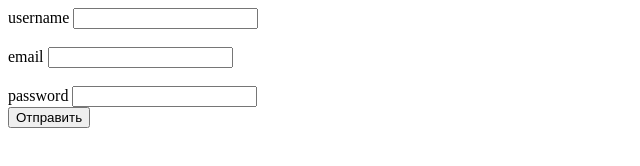
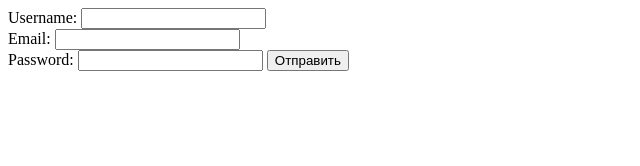
Before and after one commit to bekkii48/test-sites, a plain HTML site: page PassmanGenerator2.html in a window 1280 px wide. Shown: the whole page, without its empty margins (0-640 px from the left). Drawn offline with Linux system fonts and the light colour scheme.

Commit message:
Update PassmanGenerator2.html

```diff
--- a/PassmanGenerator2.html
+++ b/PassmanGenerator2.html
@@ -8,19 +8,15 @@
 </head>
 <body>
 <form action="/test-sites/success.html">
-    <div class="form-group"><label>username</label>
+        <label for="username">Username:</label>
         <input type="text" class="form-control text" id="username" placeholder="">
-    </div>
     <br>
-    <div class="form-group"><label>email</label>
+        <label for="email">Email:</label>
         <input type="text" class="form-control text" id="email" placeholder="">
-    </div>
     <br>
-    <div class="form-group"><label>password</label>
+        <label for="password">Password:</label>
         <input type="password" class="form-control password" id="password" placeholder="">
-    </div>
     <input type="submit" value="Отправить">
 </form>
-
 </body>
 </html>
```
